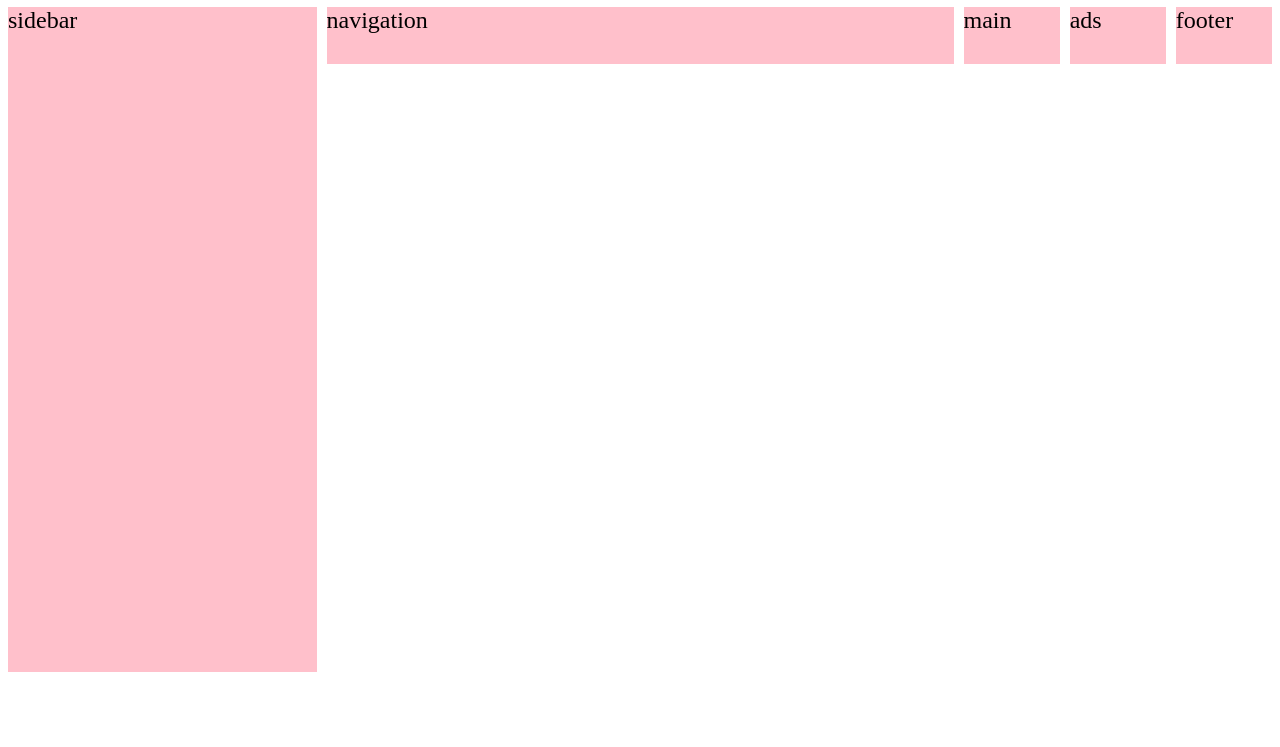
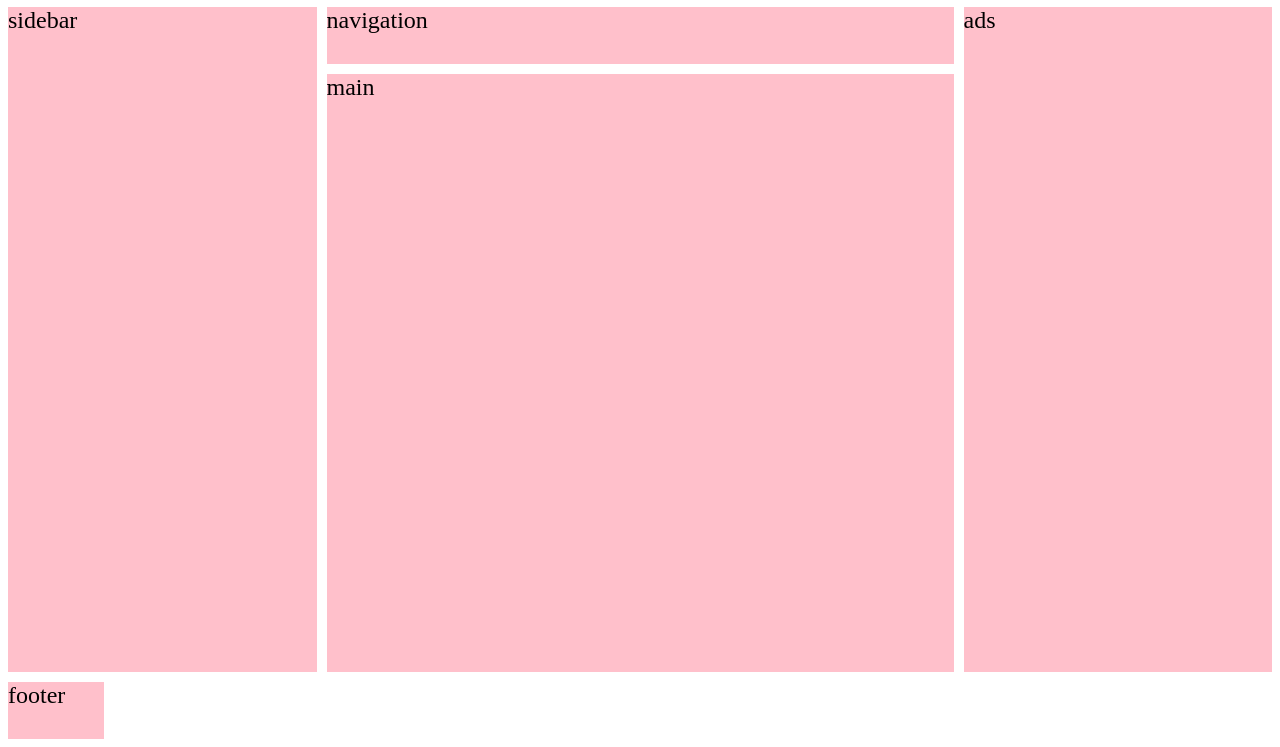
Before and after one commit to vedprakash-2004/CSS-Learning, a plain HTML site: page index (1).html in a window 1280 px wide. Shown: the part 69-816 px from the top of the page. Drawn offline with Linux system fonts and the light colour scheme.

Commit message:
question practice next step

```diff
--- a/style (1).css
+++ b/style (1).css
@@ -24,7 +24,11 @@ grid-row: 2 / span 10;
 .navigation {
 grid-column: 4 / span 6;
 }
-ads {
+.ads {
 grid-column: 10 / span 3;
 grid-row: 2 / span 10;
 }
+.main {
+    grid-column: 4/ span 6;
+    grid-row: 3 / span 9;
+}
```
